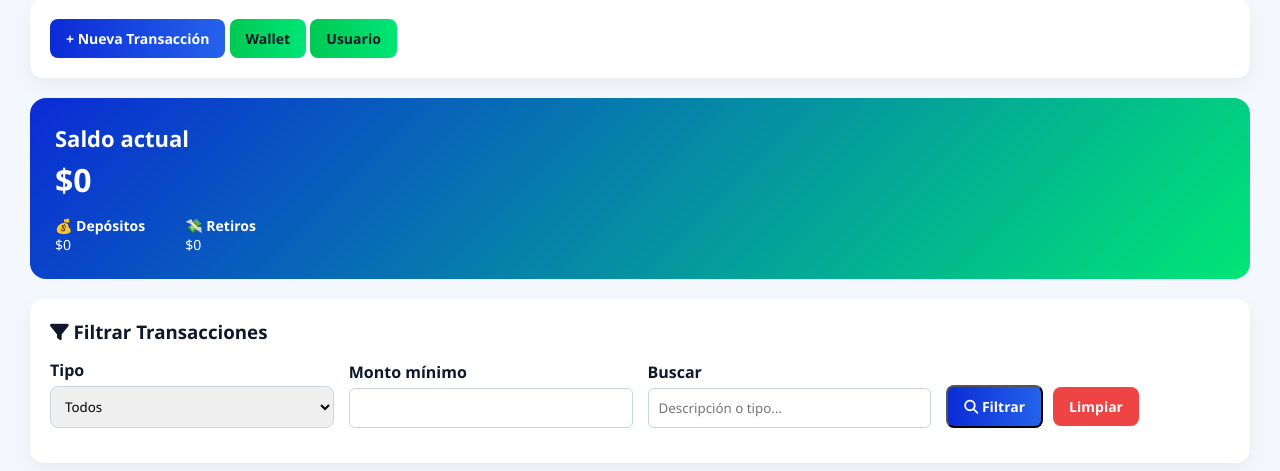
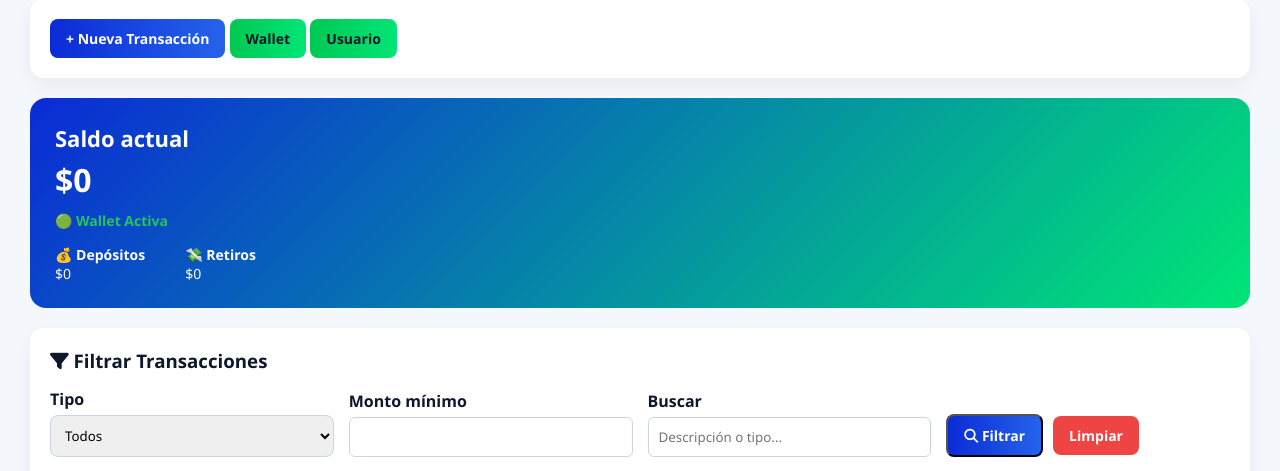
Before and after one commit to marechek/e_wallet, a Django app: page /transactions/ in a window 1280 px wide. Shown: the part 147-618 px from the top of the page. Run offline with Django 5.2, Linux system fonts and the light colour scheme; a user stored in the database is signed in; data comes from the database, SQL or seed files in the repository.

Commit message:
feat(wallet): agrega decorator para bloqueo centralizado y muestra estado de wallet en dashboard

```diff
--- a/wallet/static/wallet/styles.css
+++ b/wallet/static/wallet/styles.css
@@ -485,3 +485,23 @@ input:focus, select:focus {
         transform: translateY(0) scale(1);
     }
 }
+
+.wallet-status {
+    margin-top: 10px;
+    font-weight: 600;
+    font-size: 14px;
+}
+
+.wallet-status.active {
+    color: #22c55e; /* verde */
+}
+
+.wallet-status.inactive {
+    color: #ef4444; /* rojo */
+}
+
+.wallet-warning {
+    margin-top: 8px;
+    font-size: 13px;
+    color: #f59e0b;
+}
--- a/wallet/templates/wallet/transaction_list.html
+++ b/wallet/templates/wallet/transaction_list.html
@@ -20,7 +20,16 @@
 <div class="hero">
     <h2>Saldo actual</h2>
     <h1>{{ balance|clp }}</h1>
-
+    <div class="wallet-status {% if not wallet.is_active %}inactive{% else %}active{% endif %}">
+        {% if wallet.is_active %}
+            🟢 Wallet Activa
+        {% else %}
+            🔴 Wallet Desactivada
+            <div class="wallet-warning">
+                ⚠️ No puedes realizar transacciones hasta reactivar tu billetera.
+            </div>
+        {% endif %}
+    </div>
     <div>
         <div class="hero-stats">
             <div>
```
